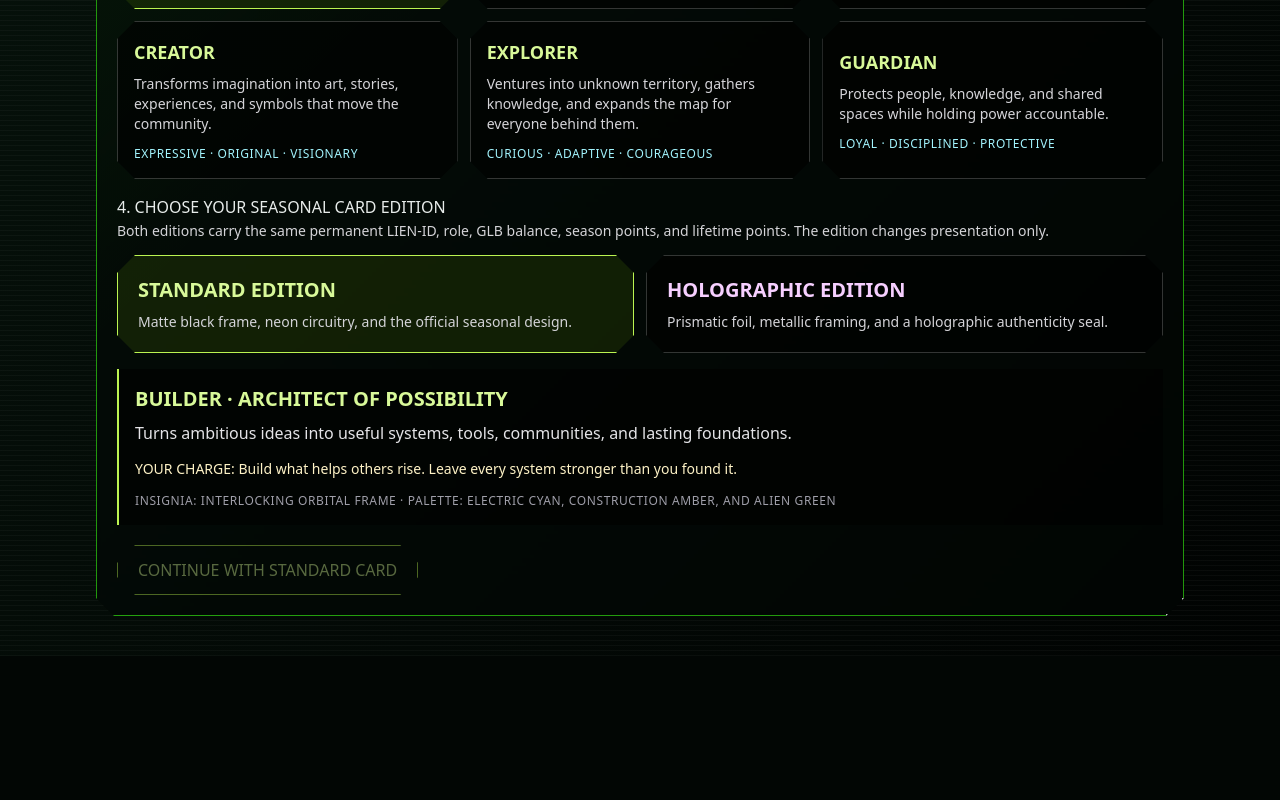
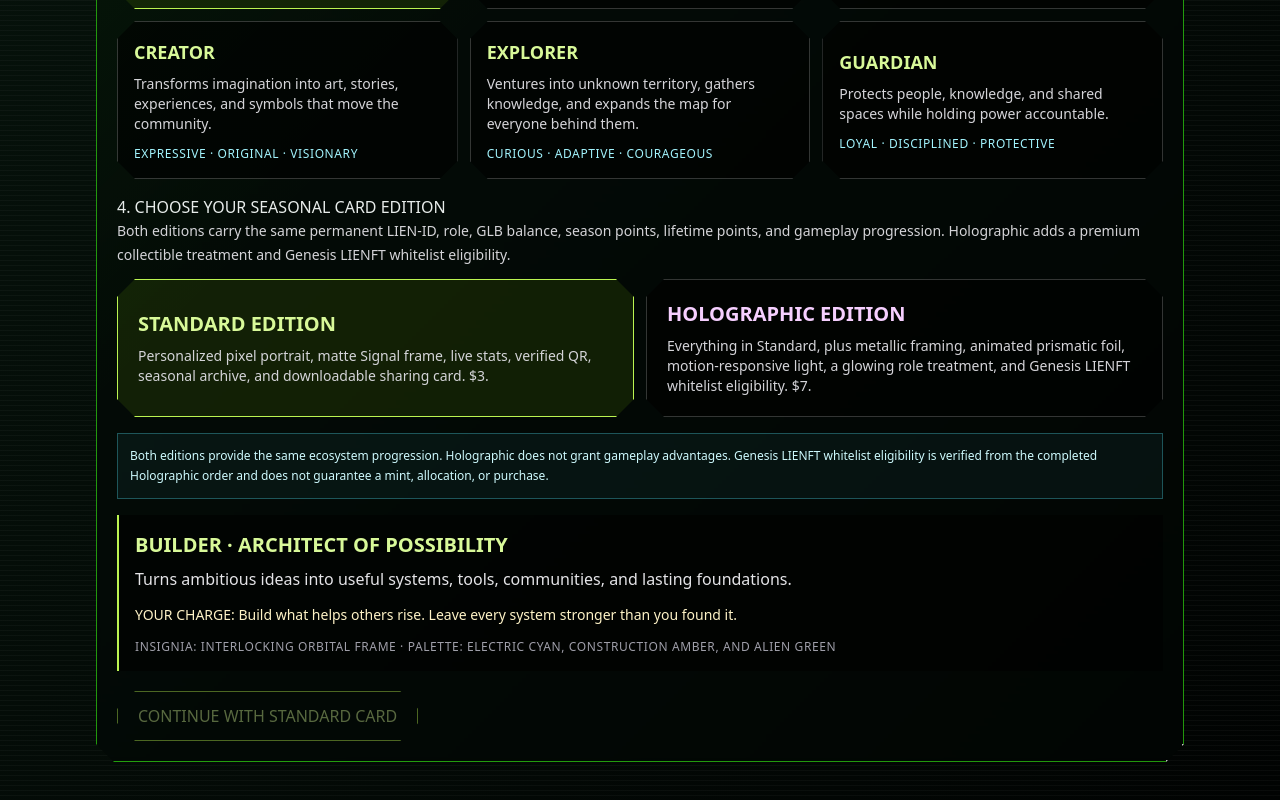
Before and after one commit to justnexuslabs/donlien-os, a Next.js app: page /become-a-lien in a window 1280 px wide. Shown: the part 2280-3080 px from the top of the page. Before the commit the page ends 2936 px from the top, so only its background shows below. Built offline with nearby package versions, Linux system fonts and the light colour scheme; no server answers.

Commit message:
Add Genesis whitelist entitlement to holographic cards

```diff
--- a/app/api/payments/checkout/route.ts
+++ b/app/api/payments/checkout/route.ts
@@ -44,7 +44,9 @@ export async function POST(request: Request) {
     "line_items[0][price_data][unit_amount]": amount,
     "line_items[0][price_data][product_data][name]": productName,
     "line_items[0][price_data][product_data][description]":
-      "One AI-generated pixel LIEN identity preview. Saving is optional.",
+      holographic
+        ? "One AI-generated pixel LIEN identity preview with Holographic card treatment and Genesis LIENFT whitelist eligibility. Eligibility does not guarantee a mint or allocation."
+        : "One AI-generated pixel LIEN identity preview with the Standard Signal card treatment. Saving is optional.",
     "line_items[0][quantity]": "1",
     success_url: `${siteUrl.replace(/\/$/, "")}/become-a-lien?payment=success&checkout_session_id={CHECKOUT_SESSION_ID}`,
     cancel_url: `${siteUrl.replace(/\/$/, "")}/become-a-lien?payment=cancelled`,
--- a/app/globals.css
+++ b/app/globals.css
@@ -534,6 +534,17 @@ select {
   text-shadow: 0 0 10px rgba(232,121,249,.7);
 }
 
+.lien-card__genesis {
+  padding: 0.2rem 0.35rem;
+  border: 1px solid rgba(253, 224, 71, 0.75);
+  background: linear-gradient(110deg, rgba(103,232,249,.16), rgba(232,121,249,.2), rgba(253,224,71,.2));
+  color: #fef9c3;
+  font-size: 0.46rem;
+  font-weight: 900;
+  letter-spacing: 0.08em;
+  text-shadow: 0 0 9px rgba(253,224,71,.55);
+}
+
 .lien-card__data > div:nth-child(3) {
   grid-column: 1 / 3;
 }
--- a/components/BecomeLienWizard.tsx
+++ b/components/BecomeLienWizard.tsx
@@ -394,7 +394,8 @@ export function BecomeLienWizard({
               <legend className="font-display uppercase">4. Choose your seasonal card edition</legend>
               <p className="text-sm leading-6 text-zinc-300">
                 Both editions carry the same permanent LIEN-ID, role, GLB balance, season
-                points, and lifetime points. The edition changes presentation only.
+                points, lifetime points, and gameplay progression. Holographic adds a premium
+                collectible treatment and Genesis LIENFT whitelist eligibility.
               </p>
               <div className="grid gap-3 md:grid-cols-2">
                 <button
@@ -411,7 +412,8 @@ export function BecomeLienWizard({
                     Standard Edition
                   </span>
                   <span className="mt-2 block text-sm text-zinc-300">
-                    Matte black frame, neon circuitry, and the official seasonal design.
+                    Personalized pixel portrait, matte Signal frame, live stats, verified QR,
+                    seasonal archive, and downloadable sharing card. $3.
                   </span>
                 </button>
                 <button
@@ -428,11 +430,18 @@ export function BecomeLienWizard({
                     Holographic Edition
                   </span>
                   <span className="mt-2 block text-sm text-zinc-300">
-                    Prismatic foil, metallic framing, and a holographic authenticity seal.
+                    Everything in Standard, plus metallic framing, animated prismatic foil,
+                    motion-responsive light, a glowing role treatment, and Genesis LIENFT
+                    whitelist eligibility. $7.
                   </span>
                 </button>
               </div>
             </fieldset>
+            <p className="border border-cyan-300/30 bg-cyan-300/5 p-3 text-xs leading-5 text-cyan-100">
+              Both editions provide the same ecosystem progression. Holographic does not grant
+              gameplay advantages. Genesis LIENFT whitelist eligibility is verified from the
+              completed Holographic order and does not guarantee a mint, allocation, or purchase.
+            </p>
             <div className="border-l-2 border-lime-300 bg-black/55 p-4">
               <p className="font-display text-xl font-black uppercase text-lime-200">
                 {selectedRole.title}
--- a/components/LienIdentityCard.tsx
+++ b/components/LienIdentityCard.tsx
@@ -63,7 +63,7 @@ export const LienIdentityCard = forwardRef<HTMLElement, LienCardData>(
         {holographic ? (
           <div className="lien-card__holo-crown" aria-hidden="true">
             <span>LIEN-ID</span>
-            <small>HOLOGRAPHIC EDITION</small>
+            <small>HOLOGRAPHIC EDITION · GENESIS WHITELIST</small>
           </div>
         ) : null}
         <header className="lien-card__header">
@@ -106,6 +106,7 @@ export const LienIdentityCard = forwardRef<HTMLElement, LienCardData>(
 
         <footer className="lien-card__footer">
           <span>{holographic ? "HOLOGRAPHIC" : "STANDARD"} EDITION</span>
+          {holographic ? <span className="lien-card__genesis">WHITELIST EDITION</span> : null}
           <span>{data.seasonId}</span>
         </footer>
       </article>
```
Also changed, not shown: 1 other file (tests, documents, lock files or other folders).
